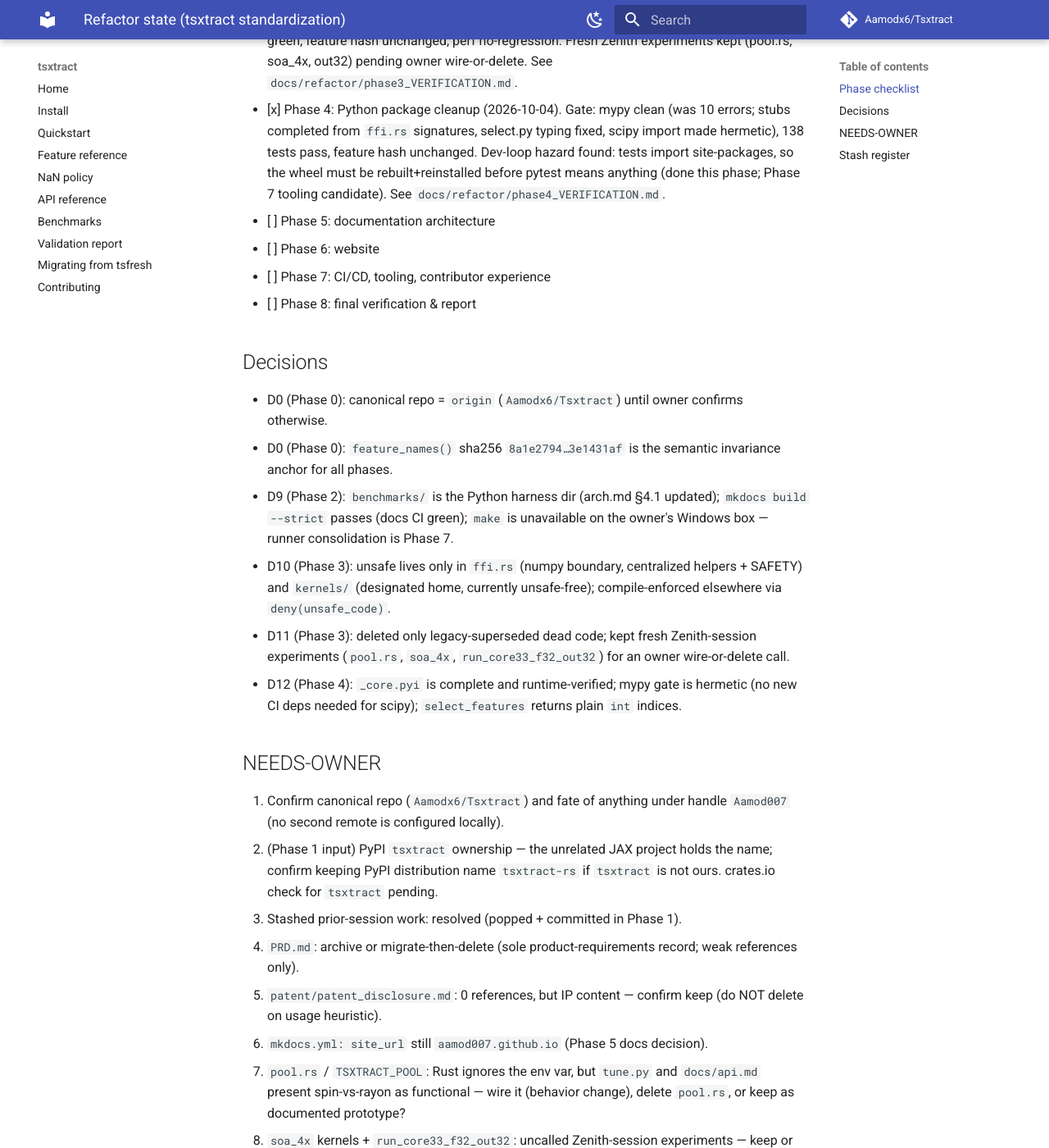
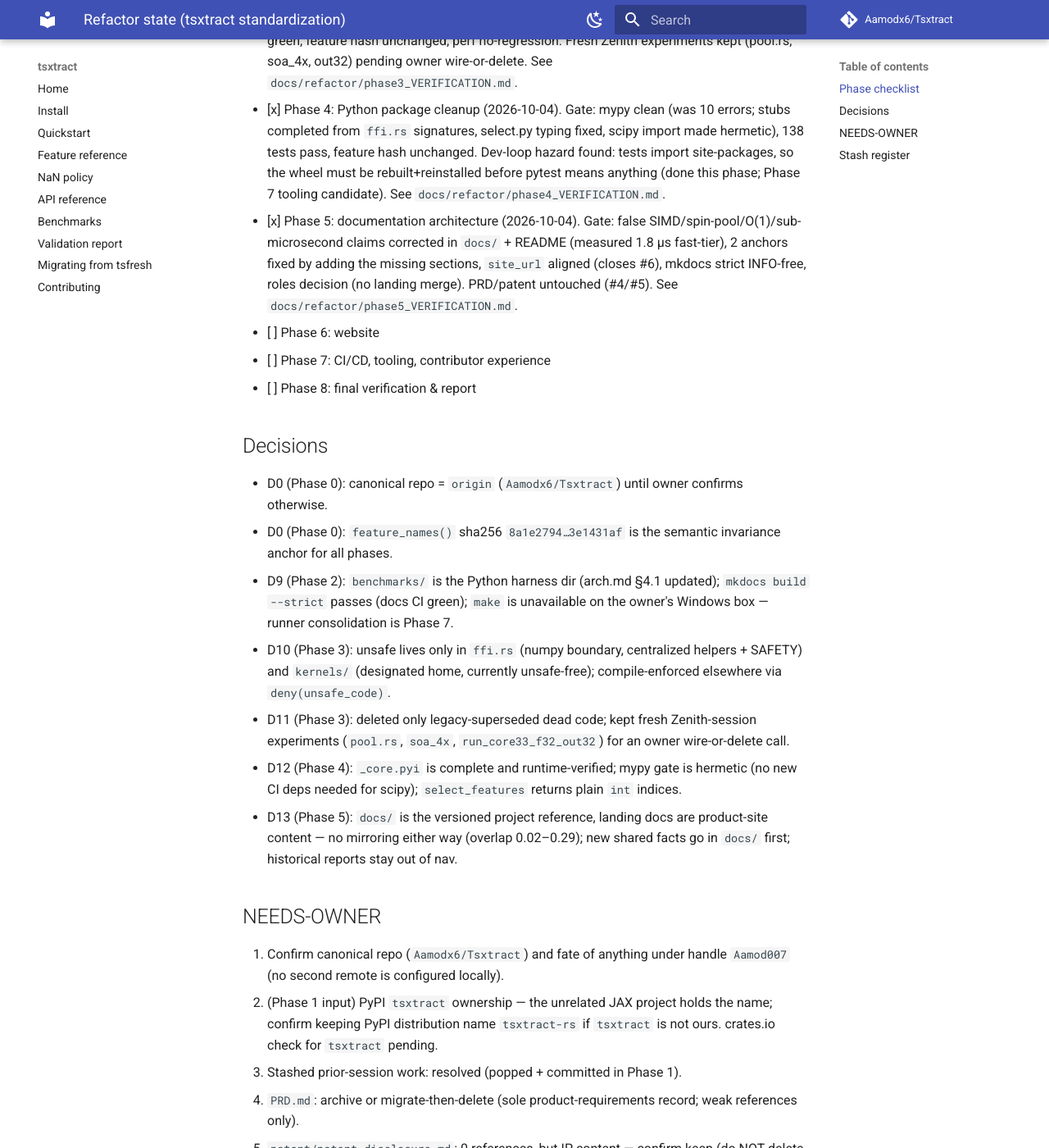
Before and after one commit to Aamodx6/Kymora, an MkDocs documentation site: the page built from docs/REFACTOR_STATE.md, in a window 1280 px wide and 1400 px high, scrolled down 693 px. Shown: the whole window at 82% size. Built offline with MkDocs 1.6.1 and Material for MkDocs 9.7.7, drawn with Linux system fonts in a browser that asks for light colours; comment, search, counter and statistics services are not loaded; some of the changed text lies outside the part shown.

Commit message:
docs(refactor): Phase 5 claims cleanup, anchors, site_url, state
Correct false SIMD/spin-pool/O(1)/sub-microsecond claims in docs + README (measured 1.8us fast tier); add missing index sections (anchors resolve, strict INFO-free); site_url to aamodx6.github.io; fix O(1) doc comment in streaming.rs. Record D13 roles decision; close NEEDS-OWNER 6.

```diff
--- a/docs/REFACTOR_STATE.md
+++ b/docs/REFACTOR_STATE.md
@@ -33,7 +33,12 @@
       so the wheel must be rebuilt+reinstalled before pytest means
       anything (done this phase; Phase 7 tooling candidate). See
       `docs/refactor/phase4_VERIFICATION.md`.
-- [ ] Phase 5: documentation architecture
+- [x] Phase 5: documentation architecture (2026-10-04). Gate: false
+      SIMD/spin-pool/O(1)/sub-microsecond claims corrected in `docs/` +
+      README (measured 1.8 µs fast-tier), 2 anchors fixed by adding the
+      missing sections, `site_url` aligned (closes #6), mkdocs strict
+      INFO-free, roles decision (no landing merge). PRD/patent untouched
+      (#4/#5). See `docs/refactor/phase5_VERIFICATION.md`.
 - [ ] Phase 6: website
 - [ ] Phase 7: CI/CD, tooling, contributor experience
 - [ ] Phase 8: final verification & report
@@ -56,6 +61,9 @@
 - D12 (Phase 4): `_core.pyi` is complete and runtime-verified; mypy gate is
   hermetic (no new CI deps needed for scipy); `select_features` returns
   plain `int` indices.
+- D13 (Phase 5): `docs/` is the versioned project reference, landing docs
+  are product-site content — no mirroring either way (overlap 0.02–0.29);
+  new shared facts go in `docs/` first; historical reports stay out of nav.
 
 ## NEEDS-OWNER
 
@@ -69,10 +77,12 @@
    record; weak references only).
 5. `patent/patent_disclosure.md`: 0 references, but IP content — confirm
    keep (do NOT delete on usage heuristic).
-6. `mkdocs.yml: site_url` still `aamod007.github.io` (Phase 5 docs decision).
-7. `pool.rs` / `TSXTRACT_POOL`: Rust ignores the env var, but `tune.py` and
-   `docs/api.md` present spin-vs-rayon as functional — wire it (behavior
-   change), delete `pool.rs`, or keep as documented prototype?
+6. ~~`mkdocs.yml: site_url` still `aamod007.github.io`~~ — resolved Phase 5
+   (`aamodx6.github.io`, per D0).
+7. `pool.rs` / `TSXTRACT_POOL`: Rust ignores the env var; docs now say so
+   (`api.md`, `quickstart.md`), but `tune.py` still records spin-vs-rayon
+   recommendations — wire the backend (behavior change), delete `pool.rs`,
+   or keep as documented prototype?
 8. `soa_4x` kernels + `run_core33_f32_out32`: uncalled Zenith-session
    experiments — keep or delete?
 
--- a/mkdocs.yml
+++ b/mkdocs.yml
@@ -1,6 +1,6 @@
 site_name: tsxtract
 site_description: Batch time-series feature extraction for Python, with a Rust core.
-site_url: https://aamod007.github.io/Tsxtract/
+site_url: https://aamodx6.github.io/Tsxtract/
 repo_url: https://github.com/Aamodx6/Tsxtract
 repo_name: Aamodx6/Tsxtract
 edit_uri: edit/main/docs/
```
Also changed, not shown: README.md (+4 -4 lines), docs/api.md (+3 -4 lines), docs/index.md (+26 -5 lines), docs/quickstart.md (+7 -2 lines), docs/refactor/phase5_VERIFICATION.md (added, +61 -0 lines), 1 other file.
